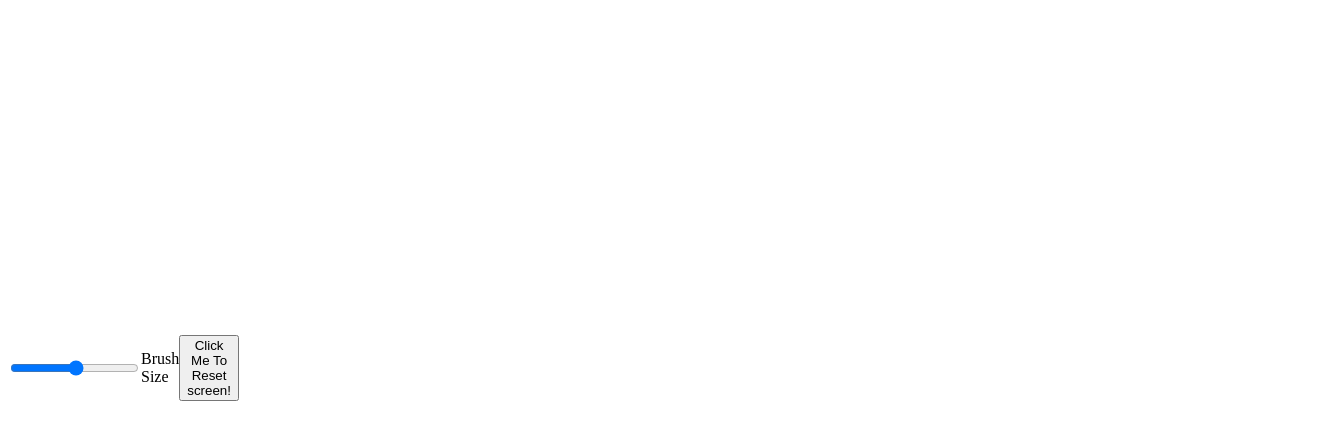
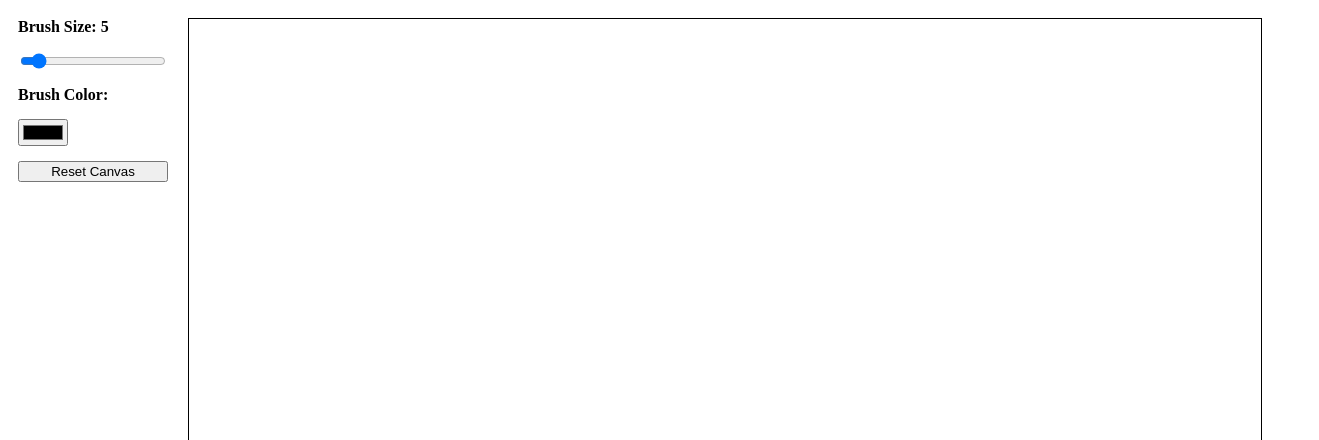
Before and after one commit to RyRyGuy2/DrawingWebsite, a plain HTML site: page index.html in a window 1280 px wide. Shown: the top 440 px of the page, 1319 px wide, since content can reach past the window. Drawn offline with Linux system fonts and the light colour scheme.

Commit message:
COLORS!!!!!

```diff
--- a/dist/draw.js
+++ b/dist/draw.js
@@ -1,23 +1,37 @@
 "use strict";
-const canvasHolder = document.getElementById("canvas");
-const ctx = canvasHolder.getContext("2d");
+// ----- DOM Elements -----
+const canvas = document.getElementById("canvas");
+const ctx = canvas.getContext("2d");
 const brushSizeInput = document.getElementById("brushSize");
-const img = ctx.getImageData(0, 0, canvasHolder.width, canvasHolder.height);
-const data = img.data;
+const brushColorInput = document.getElementById("brushColor");
+let brushColor = brushColorInput.value;
 let mouseDown = false;
 let needsUpdate = false;
-canvasHolder.addEventListener("mousedown", () => mouseDown = true);
-canvasHolder.addEventListener("mouseup", () => mouseDown = false);
-canvasHolder.addEventListener("mouseleave", () => mouseDown = false);
+let img;
+let data;
+// ----- Utilities -----
+function hexToRgba(hex, alpha = 255) {
+    hex = hex.replace(/^#/, "");
+    if (hex.length === 3)
+        hex = hex.split("").map(c => c + c).join("");
+    const r = parseInt(hex.slice(0, 2), 16);
+    const g = parseInt(hex.slice(2, 4), 16);
+    const b = parseInt(hex.slice(4, 6), 16);
+    return { r, g, b, a: alpha };
+}
+function getBrushColor() {
+    return hexToRgba(brushColor, 255);
+}
+// ----- Drawing -----
 function setPixel(x, y, color) {
-    if (x < 0 || x >= canvasHolder.width || y < 0 || y >= canvasHolder.height)
+    if (x < 0 || x >= canvas.width || y < 0 || y >= canvas.height)
         return;
-    const index = (y * canvasHolder.width + x) * 4;
+    const index = (y * canvas.width + x) * 4;
     data[index] = color.r;
     data[index + 1] = color.g;
     data[index + 2] = color.b;
     data[index + 3] = color.a;
-    needsUpdate = true; // mark that canvas needs to update
+    needsUpdate = true;
 }
 function drawBrush(x, y, color) {
     const brushSize = Number(brushSizeInput.value) || 5;
@@ -30,34 +44,40 @@ function drawBrush(x, y, color) {
         }
     }
 }
-// mouse drawing
-canvasHolder.addEventListener("mousemove", (e) => {
-    if (!mouseDown)
-        return;
-    const rect = canvasHolder.getBoundingClientRect();
-    const x = Math.floor(e.clientX - rect.left);
-    const y = Math.floor(e.clientY - rect.top);
-    drawBrush(x, y, { r: 0, g: 0, b: 0, a: 255 });
-});
-// Update canvas once per animation frame
+// ----- Mouse handling -----
+function drawAtMouse(e) {
+    const rect = canvas.getBoundingClientRect();
+    const x = Math.floor((e.clientX - rect.left) * (canvas.width / rect.width));
+    const y = Math.floor((e.clientY - rect.top) * (canvas.height / rect.height));
+    drawBrush(x, y, getBrushColor());
+}
+canvas.addEventListener("mousedown", (e) => { mouseDown = true; drawAtMouse(e); });
+canvas.addEventListener("mouseup", () => mouseDown = false);
+canvas.addEventListener("mouseleave", () => mouseDown = false);
+canvas.addEventListener("mousemove", (e) => { if (mouseDown)
+    drawAtMouse(e); });
+// ----- Canvas update loop -----
 function updateLoop() {
     if (needsUpdate) {
         ctx.putImageData(img, 0, 0);
         needsUpdate = false;
     }
+    brushColor = brushColorInput.value;
     requestAnimationFrame(updateLoop);
 }
-// clear canvas
+// ----- Reset canvas -----
 function Reset() {
-    for (let i = 0; i < data.length; i += 4) {
-        data[i] = 255;
-        data[i + 1] = 255;
-        data[i + 2] = 255;
-        data[i + 3] = 255;
-    }
-    ctx.putImageData(img, 0, 0);
+    ctx.fillStyle = "white";
+    ctx.fillRect(0, 0, canvas.width, canvas.height);
+    // Get fresh imageData
+    img = ctx.getImageData(0, 0, canvas.width, canvas.height);
+    data = img.data;
+    needsUpdate = true;
 }
+// Make Reset globally available for onclick
+window.Reset = Reset;
+// ----- Initialize -----
 window.onload = () => {
     Reset();
-    updateLoop(); // start the animation loop
+    updateLoop();
 };
--- a/index.html
+++ b/index.html
@@ -3,12 +3,23 @@
     <head>
         <meta charset="UTF-8">
 
-        <link rel="stylesheet" href="./style.css"
+        <link rel="stylesheet" href="./style.css">
     </head>
     <body>
-        <input id="brushSize" placeholder="20" type="range" min="1" max="50">Brush Size</input>
-        <button onclick="Reset()">Click Me To Reset screen!</button><br>
-        <canvas id="canvas" width="1080" height="720"></canvas>
+        <div id="container">
+            <div id="controls">
+                <label for="brushSize">Brush Size: <span id="brushSizeLabel">5</span></label>
+                <input id="brushSize" type="range" min="1" max="50" value="5">
+
+                <label for="brushColor">Brush Color:</label>
+                <input id="brushColor" type="color">
+
+            <button onclick="Reset()">Reset Canvas</button>
+        </div>
+
+            <canvas id="canvas" width="800" height="600"></canvas>
+        </div>
+
         <script src="./dist/draw.js"></script>
 
     </body>
--- a/style.css
+++ b/style.css
@@ -1,5 +1,35 @@
-body {
+/* Container layout */
+#container {
     display: flex;
-    align-items: center;
+    align-items: flex-start;
+    gap: 20px; /* space between controls and canvas */
+    padding: 10px;
+}
 
+/* Controls column */
+#controls {
+    display: flex;
+    flex-direction: column; /* stack vertically */
+    gap: 15px; /* space between each control */
+    min-width: 150px;
 }
+
+/* Make labels easier to read */
+#controls label {
+    font-weight: bold;
+}
+
+/* Color preview box */
+#colorPreview {
+    width: 40px;
+    height: 40px;
+    border: 1px solid black;
+    margin-top: 5px;
+}
+
+/* Canvas styling */
+#canvas {
+    border: 1px solid black;
+    background-color: white;
+    flex-grow: 1; /* canvas fills remaining space */
+}
```
Also changed, not shown: draw.ts (+52 -31 lines).
